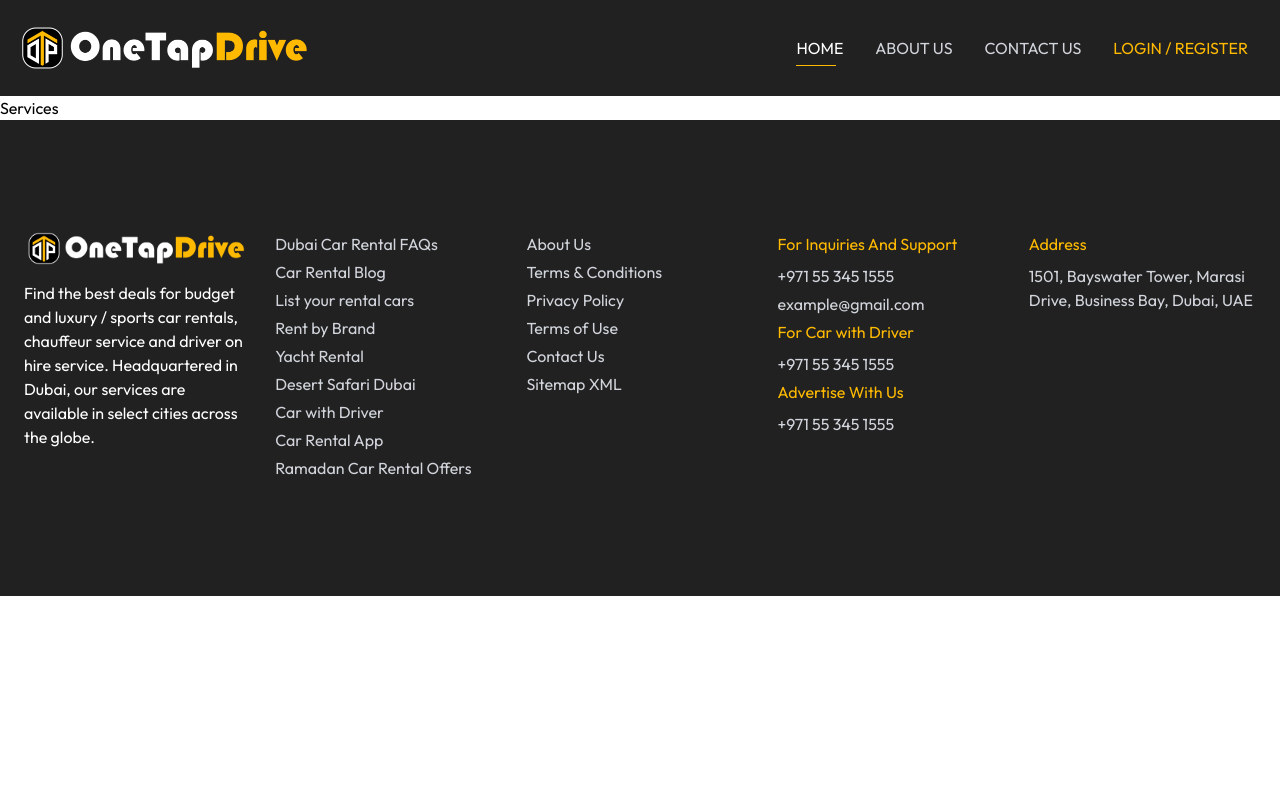
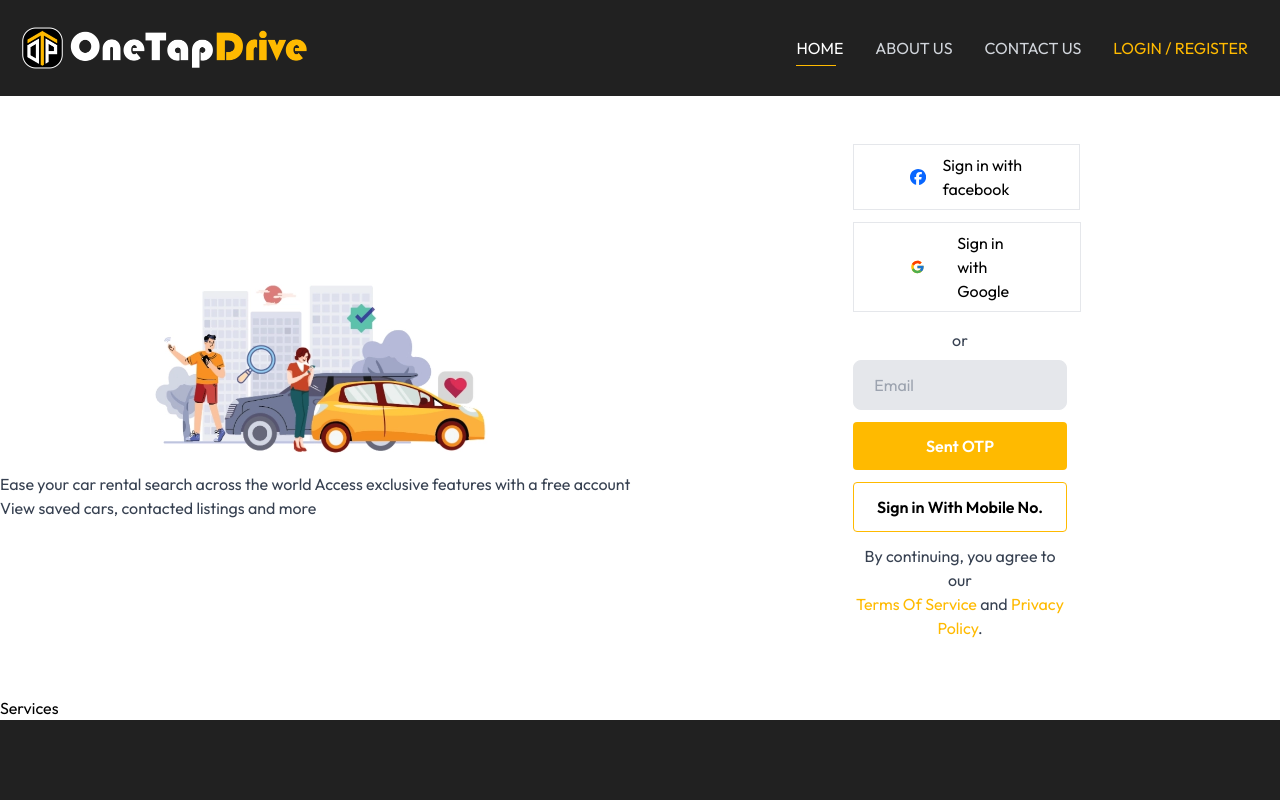
Before and after one commit to shoaib8236/one-tap-drive-tw, a Next.js app: page /services in a window 1280 px wide. Shown: the top 800 px of the page. Built offline with nearby package versions, Linux system fonts and the light colour scheme.

Commit message:
pull from main

```diff
--- a/app/services/page.tsx
+++ b/app/services/page.tsx
@@ -1,8 +1,12 @@
+import Login from '@/components/Login/Login'
 import React from 'react'
 
 const Services = () => {
   return (
-    <div>Services</div>
+    <>
+      <Login/>
+      <div>Services</div>
+    </>
   )
 }
 
--- a/components/Button/Button.tsx
+++ b/components/Button/Button.tsx
@@ -30,6 +30,12 @@
         return "bg-dark text-light";
       case "light":
         return "bg-light text-gray-900";
+      // outlined
+
+      case 'outlined-primary':
+
+      return 'bg-light border border-primary'
+
       default:
         return "bg-primary text-light";
     }
--- /dev/null
+++ b/components/Login/Login.tsx
@@ -0,0 +1,43 @@
+import Image from "next/image";
+import React from "react";
+import { FaFacebook } from "react-icons/fa6";
+import { FcGoogle } from "react-icons/fc";
+import Input from "../Input/Input";
+import Button from "../Button/Button";
+
+const Login = () => {
+  return (
+    <>
+      <div className="grid md:grid-cols-2 sm:grid-cols-1 py-12 ">
+        <div className="flex flex-col justify-center items-center">
+          <Image src={"/login-img.webp"} width={350} height={350} alt="Login-Image" />
+          <p>Ease your car rental search across the world Access exclusive features with a free account View saved cars, contacted listings and more</p>
+        </div>
+        <div>
+          <div className="">
+            <div className="w-4/12 mx-auto">
+              <div className="flex mx-auto items-center w-fit px-14 py-2 border-gray-200 border">
+                <FaFacebook className="text-3xl text-fb-blue" />
+                <span className="ps-4">Sign in with facebook</span>
+              </div>
+              <div className="flex mx-auto items-center w-fit px-14 py-2 mt-3 border-gray-200 border">
+                <FcGoogle className="text-3xl text-fb-blue" />
+                <span className="ps-8">Sign in with Google</span>
+              </div>
+              <p className="text-center mt-4">or</p>
+              <Input className="flex mx-auto items-center w-fit px-10" type="email" placeholder="Email" name="email" id="email" />
+              <Button className="text-light w-full mt-3" text="Sent OTP" />
+              <Button themeColor="outlined-primary" className="w-full mt-3" text="Sign in With Mobile No." />
+              <p className="text-center mt-3">
+                By continuing, you agree to our <br />
+                <span className="text-primary">Terms Of Service</span> and <span className="text-primary">Privacy Policy</span>.
+              </p>
+            </div>
+          </div>
+        </div>
+      </div>
+    </>
+  );
+};
+
+export default Login;
--- a/tailwind.config.ts
+++ b/tailwind.config.ts
@@ -18,6 +18,7 @@
       "warning": "#ff9100",
       "dark": "#212121",
       "light": "#FFFFFF",
+      "fb-blue": "#0866FF",
       'gray': {
         50: '#f9fafb',
         100: '#f3f4f6',
```
Also changed, not shown: public/login-img.webp (added).
